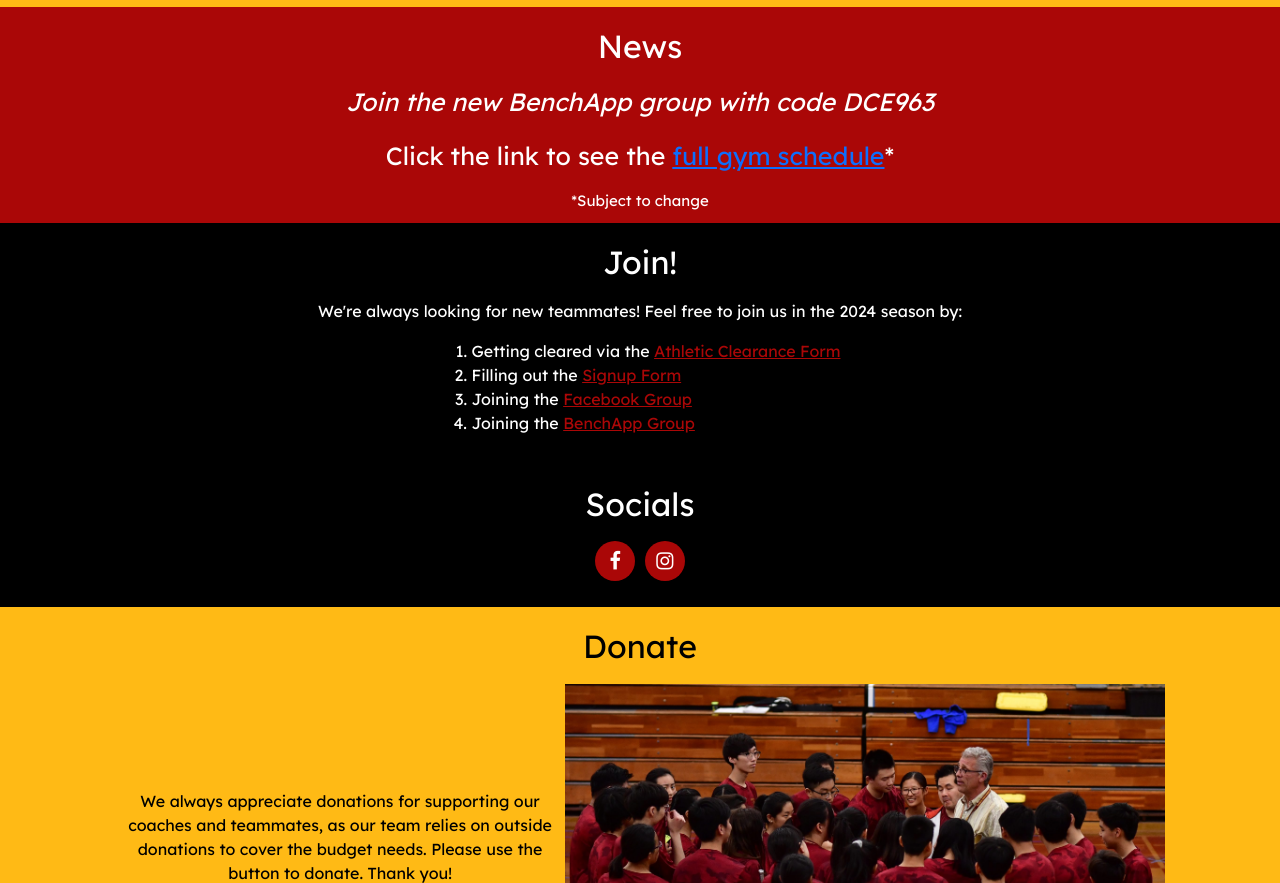
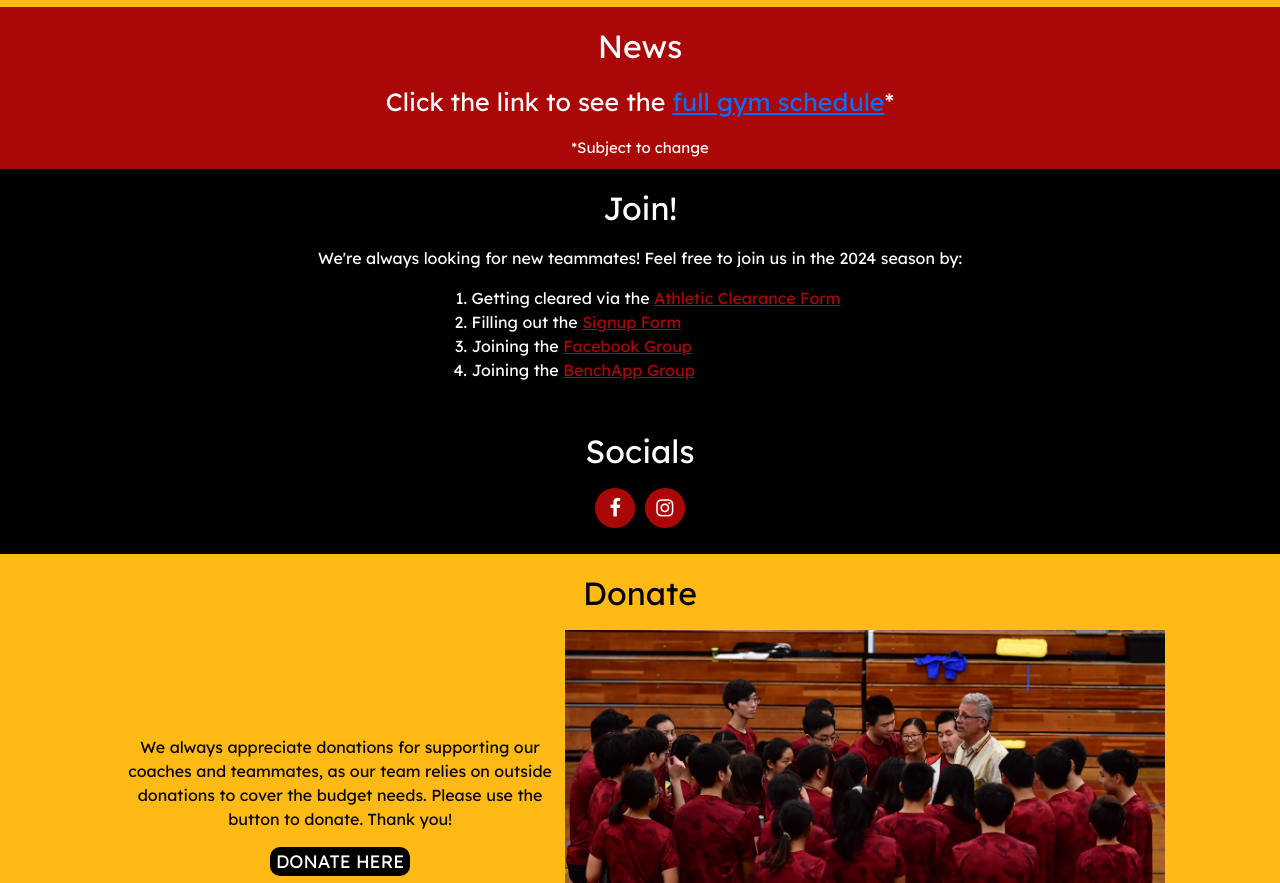
Before and after one commit to TPWebDev/TPHS-Badminton-Official-Website, a plain HTML site: page index.html in a window 1280 px wide. Shown: the part 1218-2101 px from the top of the page. Drawn offline with nearby package versions, Linux system fonts and the light colour scheme.

Commit message:
Schedule update

```diff
--- a/index.html
+++ b/index.html
@@ -59,7 +59,7 @@
 
     <div class="redhome">
         <h2 class="title">News</h2>
-        <p style="font-size: 25px;"><i>Join the new BenchApp group with code DCE963</i></p><p style="font-size: 25px;">Click the link to see the <a href="https://docs.google.com/spreadsheets/d/1UBOj0FCEh7wQs3rn6szX_PnWlmRqvg7W/edit#gid=221545781" target="_blank">full gym schedule</a>*</p>
+        <p style="font-size: 25px;">Click the link to see the <a href="https://docs.google.com/spreadsheets/d/1MrbnzEjA-cJI4TgzNlkCneqqh2KE9y34/edit#gid=1367849110" target="_blank">full gym schedule</a>*</p>
         <div style="font-size: 15px;">*Subject to change</div>
     </div>
 
```
